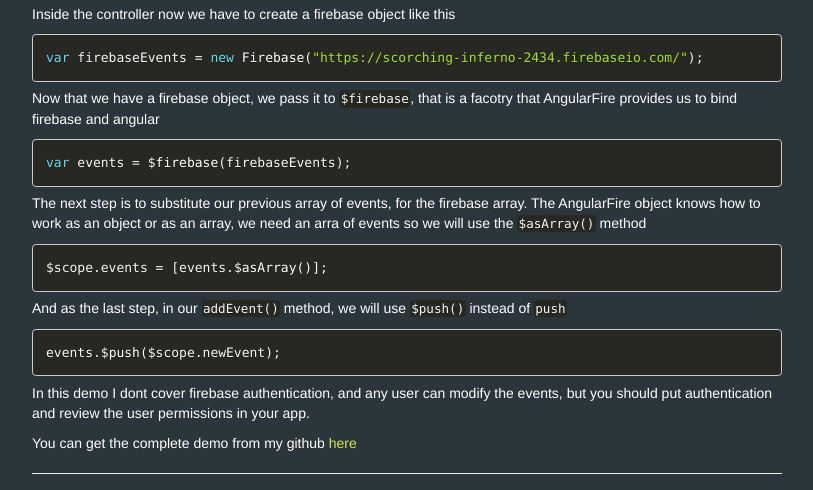
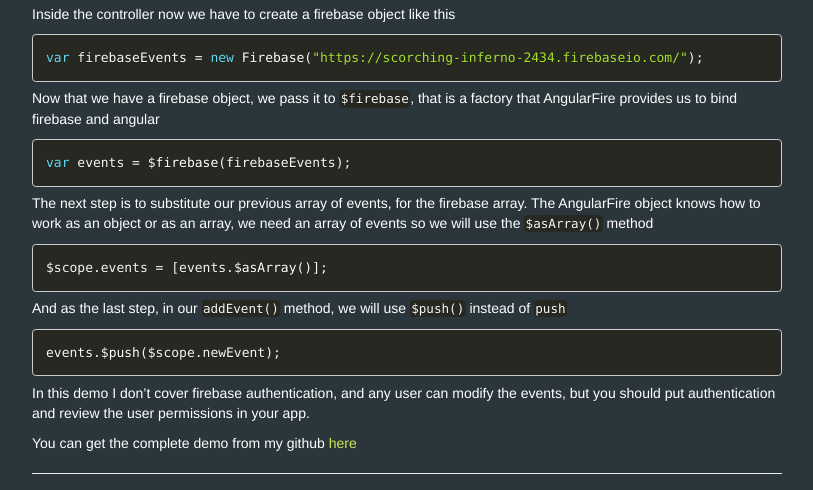
Before and after one commit to konzz/konzz.github.io, a Jekyll site: the page built from _posts/2014-09-15-angular-firebase-calendar.markdown, in a window 1280 px wide and 900 px high, scrolled down 1281 px. Shown: the part 306-796 px from the top of the window, without its empty margins (38-851 px from the left). Built offline with Jekyll 4.4.1, drawn with Linux system fonts in a browser that asks for light colours; Markdown is read by kramdown in place of the engine named in the settings; some of the changed text lies outside the part shown.

Commit message:
fixed some typos

````diff
--- a/_posts/2014-09-15-angular-firebase-calendar.markdown
+++ b/_posts/2014-09-15-angular-firebase-calendar.markdown
@@ -86,13 +86,13 @@ Inside the controller now we have to create a firebase object like this
 var firebaseEvents = new Firebase("https://scorching-inferno-2434.firebaseio.com/");
 ```
 
-Now that we have a firebase object, we pass it to ``$firebase``, that is a facotry that AngularFire provides us to bind firebase and angular
+Now that we have a firebase object, we pass it to ``$firebase``, that is a factory that AngularFire provides us to bind firebase and angular
 
 ```javascript
 var events = $firebase(firebaseEvents);
 ```
 
-The next step is to substitute our previous array of events, for the firebase array. The AngularFire object knows how to work as an object or as an array, we need an arra of events so we will use the ``$asArray()`` method
+The next step is to substitute our previous array of events, for the firebase array. The AngularFire object knows how to work as an object or as an array, we need an array of events so we will use the ``$asArray()`` method
 
 ```javascript
 $scope.events = [events.$asArray()];
@@ -104,7 +104,7 @@ And as the last step, in our ``addEvent()`` method, we will use ``$push()`` inst
 events.$push($scope.newEvent);
 ```
 
-In this demo I dont cover firebase authentication, and any user can modify the events, but you should put authentication and review the user permissions in your app.
+In this demo I don't cover firebase authentication, and any user can modify the events, but you should put authentication and review the user permissions in your app.
 
 You can get the complete demo from my github [here][githube_project]
 
````
Also changed, not shown: other parts of _posts/2014-09-15-angular-firebase-calendar.markdown (+1 -1 lines).
